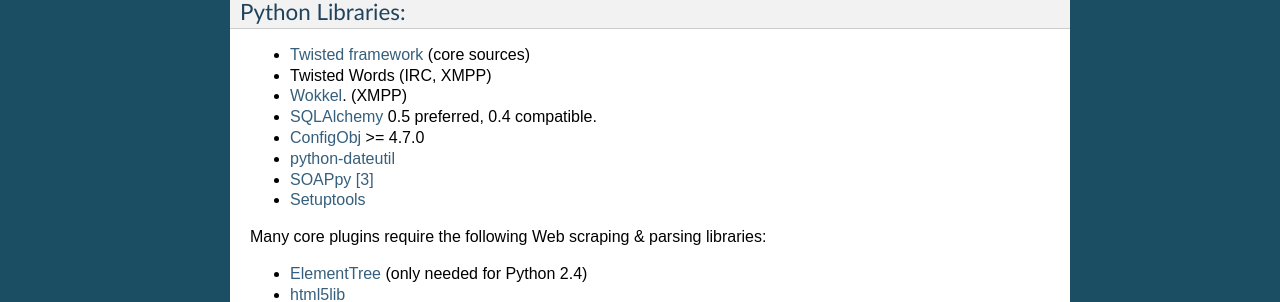
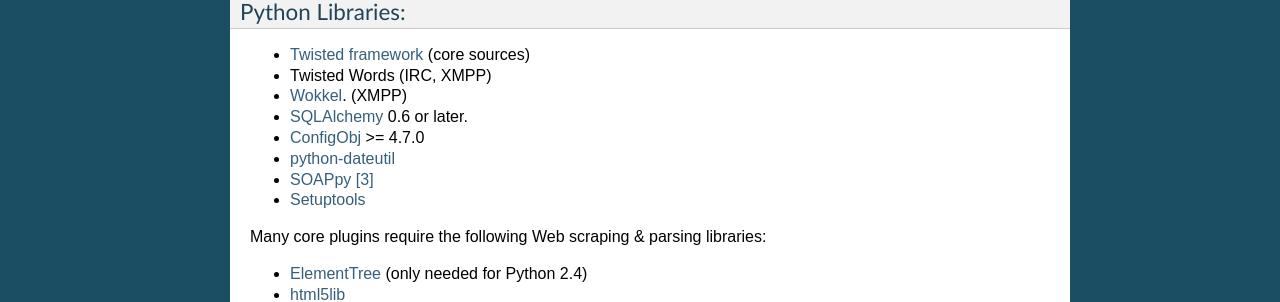
Before and after one commit to ibid/ibid, a Sphinx documentation site: the page built from docs/install.rst, in a window 1280 px wide and 900 px high, scrolled down 505 px. Shown: the part 152-454 px from the top of the window. Built offline with Sphinx 7.4.7, drawn with Linux system fonts in a browser that asks for light colours.

Commit message:
Bump setup.py and docs

```diff
--- a/docs/install.rst
+++ b/docs/install.rst
@@ -50,7 +50,7 @@
 * `Twisted framework <http://twistedmatrix.com/>`_ (core sources)
 * Twisted Words (IRC, XMPP)
 * `Wokkel <http://wokkel.ik.nu/>`_. (XMPP)
-* `SQLAlchemy <http://www.sqlalchemy.org/>`_ 0.5 preferred, 0.4 compatible.
+* `SQLAlchemy <http://www.sqlalchemy.org/>`_ 0.6 or later.
 * `ConfigObj <http://www.voidspace.org.uk/python/configobj.html>`_ >= 4.7.0
 * `python-dateutil <http://labix.org/python-dateutil>`_
 * `SOAPpy <http://pywebsvcs.sourceforge.net/>`_ [#soappy-install]_
--- a/setup.py
+++ b/setup.py
@@ -18,7 +18,7 @@
     'PyStemmer',
     'python-dateutil',
     'SOAPpy',
-    'SQLAlchemy>=0.5,<0.6a', # Works with >=0.4.6 except on OS X
+    'SQLAlchemy>=0.6',
     'Twisted',
     'wokkel>=0.6.3',
 ]
```
